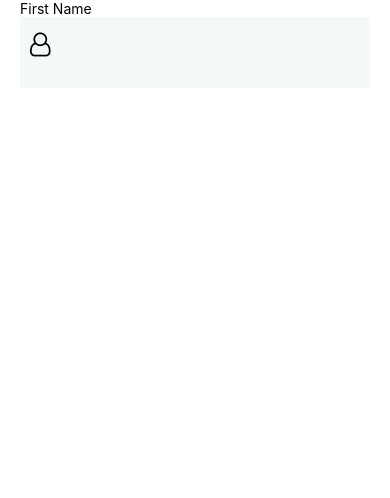
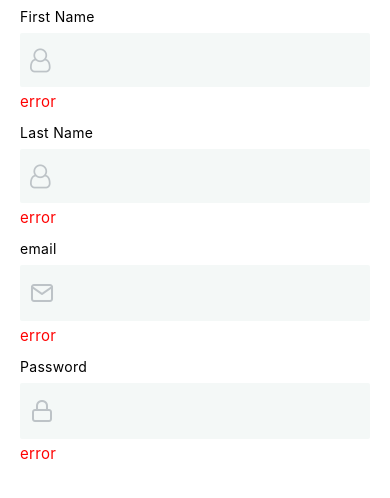
Before and after one commit to sunnychauhan07/chat-app, a React Native app: screen / in a window 390 px wide. Shown: the top 498 px of the page. Built offline with nearby package versions, Linux system fonts and the light colour scheme.

Commit message:
input field auth screen

```diff
--- a/components/Input.tsx
+++ b/components/Input.tsx
@@ -5,15 +5,26 @@ import { FontAwesome } from "@expo/vector-icons";
 
 interface props {
   label: string;
+  IconPack: any;
+  icon: string;
+  errorText: string;
 }
-const Input = ({ label }: props) => {
+const Input = ({ label, IconPack, icon, errorText }: props) => {
   return (
-    <View>
-      <Text>{label}</Text>
+    <View style={styles.container}>
+      <Text style={styles.label}>{label}</Text>
       <View style={styles.inputContainer}>
-        <FontAwesome name='user-o' size={24} color='black' />
-        <TextInput />
+        {icon && (
+          <IconPack name={icon} size={24} color='black' style={styles.icon} />
+        )}
+        <TextInput style={styles.input} />
       </View>
+
+      {errorText && (
+        <View style={styles.errorContainer}>
+          <Text style={styles.errorText}>{errorText}</Text>
+        </View>
+      )}
     </View>
   );
 };
@@ -22,12 +33,37 @@ const styles = StyleSheet.create({
   container: {
     width: "100%",
   },
+  label: {
+    marginVertical: 8,
+
+    letterSpacing: 0.3,
+  },
   inputContainer: {
     width: "100%",
     backgroundColor: Colors.nearlyWhite,
     borderRadius: 2,
     paddingVertical: 15,
     paddingHorizontal: 10,
+    alignItems: "center",
+    flexDirection: "row",
+  },
+  icon: {
+    marginRight: 10,
+    color: Colors.lightgrey,
+  },
+  input: {
+    color: Colors.blue,
+    flex: 1,
+    letterSpacing: 0.3,
+    paddingTop: 0,
+  },
+  errorContainer: {
+    marginVertical: 5,
+  },
+  errorText: {
+    color: "red",
+    fontSize: 15,
+    letterSpacing: 0.3,
   },
 });
 
--- a/screens/AuthScreen.tsx
+++ b/screens/AuthScreen.tsx
@@ -3,12 +3,32 @@ import React from "react";
 import { SafeAreaView } from "react-native-safe-area-context";
 import PageContainer from "../components/PageContainer";
 import Input from "../components/Input";
+import { FontAwesome, Feather } from "@expo/vector-icons";
 
 const AuthScreen = () => {
   return (
     <SafeAreaView style={styles.container}>
       <PageContainer>
-        <Input label='First Name' />
+        <Input
+          label='First Name'
+          IconPack={FontAwesome}
+          icon='user-o'
+          errorText='error'
+        />
+        <Input
+          label='Last Name'
+          IconPack={FontAwesome}
+          icon='user-o'
+          errorText='error'
+        />
+        <Input label='email' IconPack={Feather} icon='mail' errorText='error' />
+
+        <Input
+          label='Password'
+          IconPack={Feather}
+          icon='lock'
+          errorText='error'
+        />
       </PageContainer>
     </SafeAreaView>
   );
```
